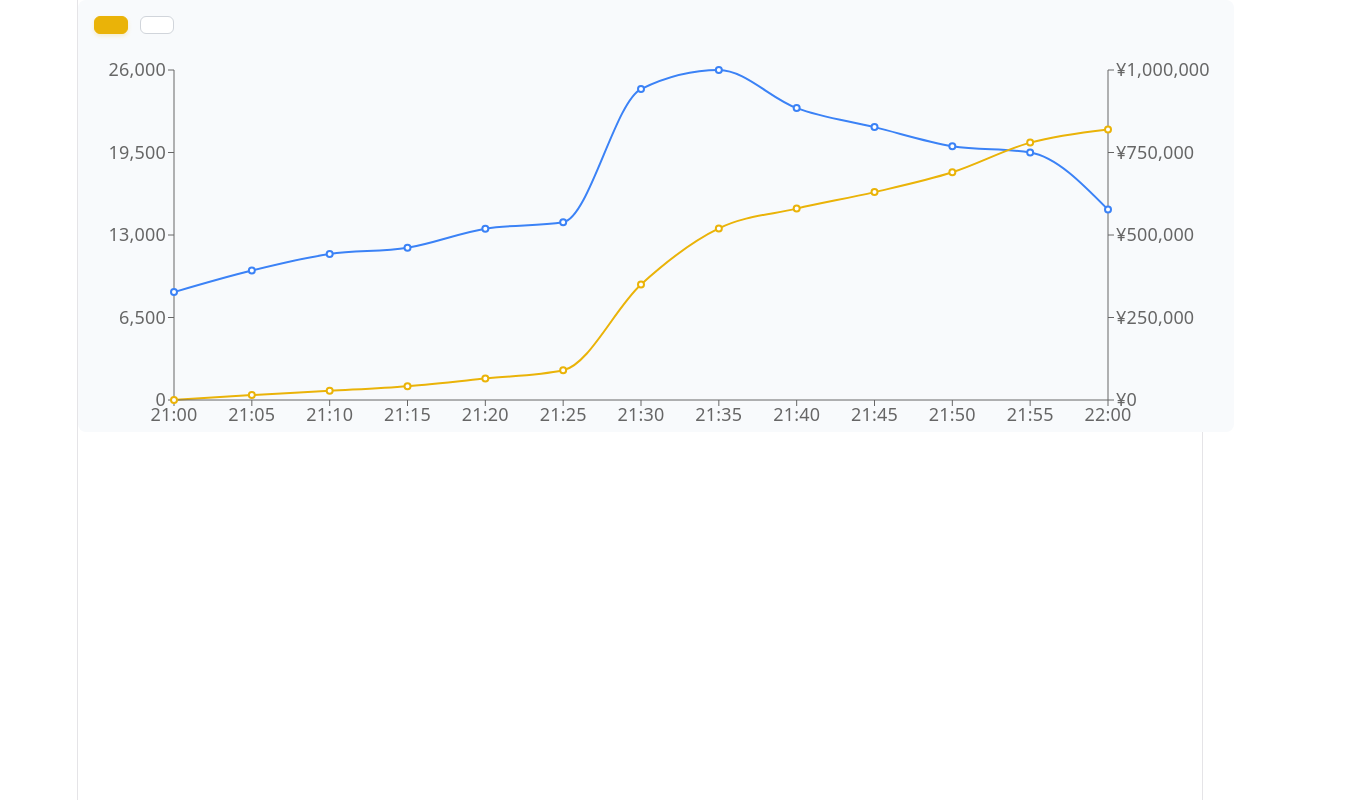
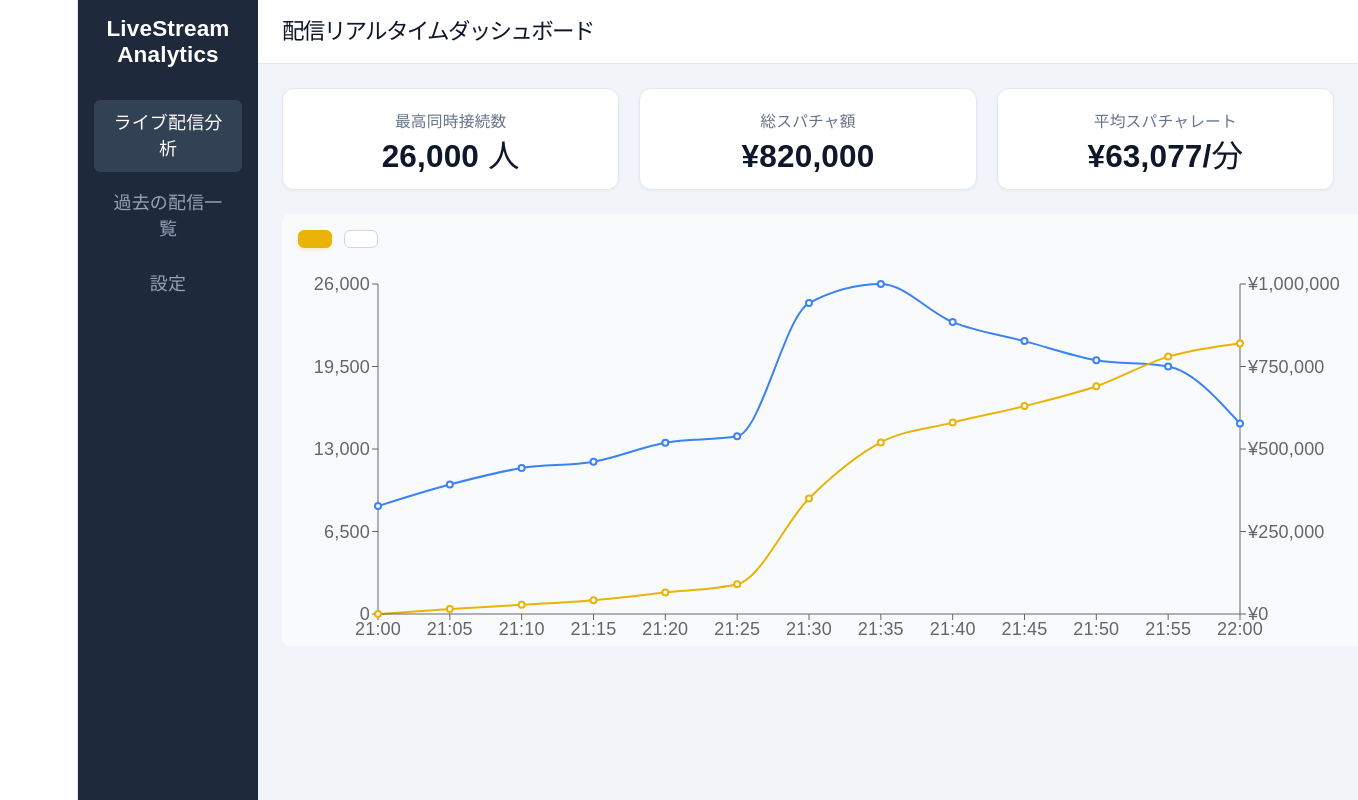
Before and after one commit to r-seko/livestream-dashboard, a React (Vite) app: page / in a window 1280 px wide. Shown: the whole page, 1358 px wide, since content can reach past the window. Built offline with nearby package versions, Linux system fonts and the light colour scheme.

Commit message:
feat: build dashboard layout, implement data-driven summary cards and custom tooltip

```diff
--- a/src/App.tsx
+++ b/src/App.tsx
@@ -1,9 +1,8 @@
-import { StreamChart } from "./components/StreamChart"
-
+import { DashboardLayout } from "./components/DashboardLayout";
 
 function App() {
   return (
-    <StreamChart />
+    <DashboardLayout />
   );
 };
 
--- /dev/null
+++ b/src/components/DashboardLayout.module.css
@@ -0,0 +1,61 @@
+.container {
+    display: grid;
+    grid-template-columns: 180px 1fr;
+    grid-template-rows: 64px 1fr;
+    grid-template-areas:
+        "sidebar header"
+        "sidebar main";
+    height: 100vh;
+    width: 100vw;
+    overflow: hidden;
+    font-family: sans-serif;
+    background-color: #f1f5f9;
+}
+
+.sidebar {
+    grid-area: sidebar;
+    background-color: #1e293b;
+    color: #ffffff;
+    padding: 16px;
+}
+
+.header {
+    grid-area: header;
+    background-color: #ffffff;
+    border-bottom: 1px solid #e2e8f0;
+    display: flex;
+    align-items: center;
+    padding: 0 24px;
+}
+
+.mainContent {
+    grid-area: main;
+    padding: 24px;
+    overflow-y: auto;
+}
+
+.logo {
+    font-size: 1.25rem;
+    font-weight: bold;
+    margin-bottom: 32px;
+}
+
+.menuItem {
+    padding: 10px 12px;
+    border-radius: 6px;
+    margin-bottom: 8px;
+    color: #94a3b8;
+    cursor: pointer;
+}
+
+.menuItemActive {
+    background-color: #334155;
+    color: #ffffff;
+    font-weight: 500;
+}
+
+.pageTitle {
+    font-size: 1.25rem;
+    font-weight: 600;
+    color: #0f172a;
+}
--- /dev/null
+++ b/src/components/DashboardLayout.tsx
@@ -0,0 +1,27 @@
+import { StreamChart } from "./StreamChart";
+import styles from "./DashboardLayout.module.css";
+import { SummaryCard } from "./SummaryCard";
+
+export const DashboardLayout = () => {
+    return (
+        <div className={styles.container}>
+            <aside className={styles.sidebar}>
+                <div className={styles.logo}>LiveStream Analytics</div>
+                <nav>
+                    <div className={`${styles.menuItem} ${styles.menuItemActive}`}>
+                        ライブ配信分析
+                    </div>
+                    <div className={styles.menuItem}>過去の配信一覧</div>
+                    <div className={styles.menuItem}>設定</div>
+                </nav>
+            </aside>
+            <header className={styles.header}>
+                <h1 className={styles.pageTitle}>配信リアルタイムダッシュボード</h1>
+            </header>
+            <main className={styles.mainContent}>
+                <SummaryCard />
+                <StreamChart />
+            </main>
+        </div >
+    );
+};
--- a/src/components/StreamChart.module.css
+++ b/src/components/StreamChart.module.css
@@ -47,3 +47,54 @@
     cursor: pointer;
     box-shadow: 0 2px 4px rgba(234, 179, 8, 0.2);
 }
+
+.customTooltip {
+    background-color: rgba(15, 23, 42, 0.95);
+    color: #ffffff;
+    padding: 12px 16px;
+    border-radius: 8px;
+    box-shadow: 0 4px 12px rgba(0, 0, 0, 0.15);
+    border: 1px solid #334155;
+    font-size: 0.875rem;
+}
+
+.tooltipLabel {
+    font-weight: 600;
+    color: #94a3b8;
+    margin-bottom: 6px;
+    border-bottom: 1px solid #334155;
+    padding-bottom: 4px;
+}
+
+.tooltipItem {
+    margin: 4px 0;
+}
+
+.tooltipEvent {
+    margin-top: 8px;
+    padding: 6px 10px;
+    background-color: #1e1b4b;
+    /* 濃いパープル */
+    border: 1px solid #4338ca;
+    /* インディゴの枠線 */
+    color: #f43f5e;
+    /* スパチャ感のあるローズピンク */
+    font-weight: bold;
+    border-radius: 4px;
+    animation: pulse 2s infinite;
+    /* 少し目立たせるためのアニメーション */
+}
+
+@keyframes pulse {
+    0% {
+        opacity: 0.9;
+    }
+
+    50% {
+        opacity: 1;
+    }
+
+    100% {
+        opacity: 0.9;
+    }
+}
--- a/src/components/StreamChart.tsx
+++ b/src/components/StreamChart.tsx
@@ -1,7 +1,34 @@
-import { Line, LineChart, ResponsiveContainer, XAxis, YAxis } from "recharts";
+import { Line, LineChart, ResponsiveContainer, Tooltip, XAxis, YAxis } from "recharts";
 import { mockStreamData } from "../data/mockStreamData";
 import styles from "./StreamChart.module.css";
 import { useState } from "react";
+import type { StreamDataPoint } from "../data/mockStreamData";
+
+const CustomTooltip = ({ active, payload, label }: any) => {
+    if (!active || !payload || !payload.length) {
+        return null;
+    }
+    const data = payload[0].payload as StreamDataPoint;
+
+    return (
+        <div className={styles.CustomTooltip}>
+            <div className={styles.tooltipLabel}>{label}</div>
+
+            {payload.map((item: any) => {
+                const isViewers = item.dataKey === "viewers";
+                return (
+                    <div key={item.dataKey} className={styles.tooltipItem} style={{ color: item.stroke }}>
+                        {isViewers ? "同時接続数" : "スパチャ額"}: {item.value?.toLocaleString()} {isViewers ? "人" : "円"}
+                    </div>
+                );
+            })}
+
+            {data.event && (
+                <div className={styles.tooltipEvent}>{data.event}</div>
+            )}
+        </div >
+    );
+};
 
 export const StreamChart = () => {
 
@@ -22,6 +49,7 @@ export const StreamChart = () => {
                     <XAxis dataKey="time" />
                     <YAxis yAxisId="left" tickFormatter={(value) => `${value.toLocaleString()}`} />
                     <YAxis yAxisId="right" orientation="right" tickFormatter={(value) => `¥${value.toLocaleString()}`} />
+                    <Tooltip content={<CustomTooltip />} />
                     <Line yAxisId="left" type="monotone" dataKey="viewers" stroke="#3b82f6" strokeWidth={2} />
                     <Line yAxisId="right" type="monotone" dataKey={scMode === "cumulative" ? "cumulativeSuperChat" : "instantSuperChat"} stroke="#eab308" strokeWidth={2} />
                 </LineChart>
--- /dev/null
+++ b/src/components/SummaryCard.module.css
@@ -0,0 +1,29 @@
+.cardsContainer {
+    display: flex;
+    gap: 20px;
+    margin-bottom: 24px;
+}
+
+.card {
+    flex: 1;
+    background-color: #ffffff;
+    border: 1px solid #e2e8f0;
+    border-radius: 12px;
+    padding: 20px;
+    box-shadow: 0 1px 3px rgba(0, 0, 0, 0.05);
+}
+
+.cardTitle {
+    font-size: 0.875rem;
+    color: #64748b;
+    font-weight: 500;
+    margin-bottom: 8px;
+    white-space: nowrap;
+}
+
+.cardValue {
+    font-size: 1.75rem;
+    font-weight: 700;
+    color: #0f172a;
+    white-space: nowrap;
+}
--- /dev/null
+++ b/src/components/SummaryCard.tsx
@@ -0,0 +1,28 @@
+import { mockStreamData } from "../data/mockStreamData";
+import styles from "./SummaryCard.module.css";
+
+export const SummaryCard = () => {
+    const maxViewers = Math.max(...mockStreamData.map(d => d.viewers));
+    const totalSuperChat = mockStreamData[mockStreamData.length - 1]?.cumulativeSuperChat || 0;
+    const totalChatRate = mockStreamData.reduce((sum, d) => sum + d.instantSuperChat, 0);
+    const avgChatRate = mockStreamData.length > 0 ? Math.round(totalChatRate / mockStreamData.length) : 0;
+
+    return (
+        < div className={styles.cardsContainer} >
+            <div className={styles.card}>
+                <div className={styles.cardTitle}>最高同時接続数</div>
+                <div className={styles.cardValue}>{maxViewers.toLocaleString()} 人</div>
+            </div>
+
+            <div className={styles.card}>
+                <div className={styles.cardTitle}>総スパチャ額</div>
+                <div className={styles.cardValue}>¥{totalSuperChat.toLocaleString()}</div>
+            </div>
+
+            <div className={styles.card}>
+                <div className={styles.cardTitle}>平均スパチャレート</div>
+                <div className={styles.cardValue}>¥{avgChatRate.toLocaleString()}/分</div>
+            </div>
+        </div>
+    );
+};
```
